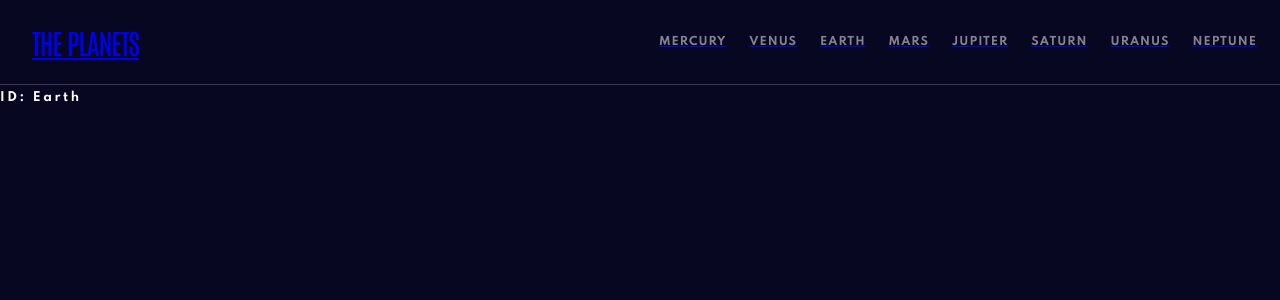
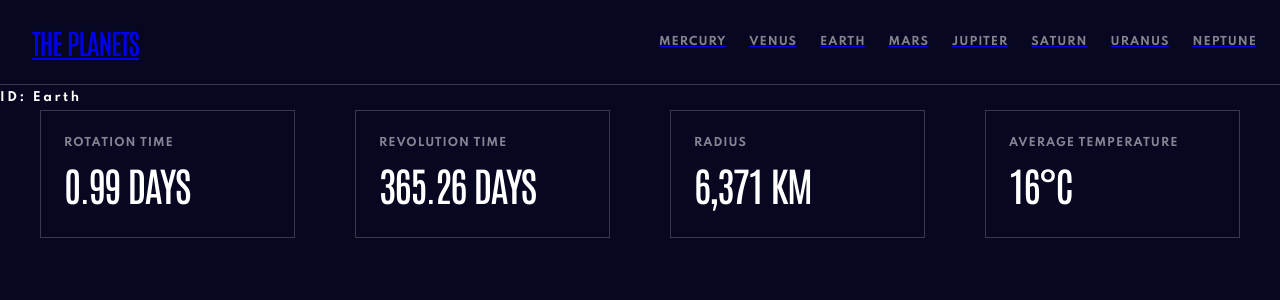
Before and after one commit to marshalldanel/planet-facts, a React (Create React App) app: page / in a window 1280 px wide. Shown: the top 300 px of the page. Built offline with nearby package versions, Linux system fonts and the light colour scheme.

Commit message:
Add fact boxes + styles

```diff
--- /dev/null
+++ b/src/components/FactBox.js
@@ -0,0 +1,81 @@
+import React from 'react';
+import styled from 'styled-components';
+import { mediaQueries } from '../styles/mediaQueries';
+
+const StyledBox = styled.div`
+  align-items: center;
+  border: 0.1rem solid rgba(255, 255, 255, 0.2);
+  display: flex;
+  flex-flow: row nowrap;
+  height: 4.8rem;
+  justify-content: space-between;
+  margin: 0.8rem 2.4rem;
+
+  ${mediaQueries('tablet')`
+    align-items: flex-start;
+    flex-flow: column nowrap;
+    height: 8.8rem;
+    margin: 0 .6rem;
+    width: 16.4rem;
+  `}
+
+  ${mediaQueries('desktop')`
+    align-items: flex-start;
+    height: 128px;
+    margin: 0 3rem;
+    width: 25.5rem;
+  `}
+
+  p {
+    color: #ffffff;
+    font-family: Spartan;
+    font-size: 0.8rem;
+    font-weight: bold;
+    letter-spacing: 0.073rem;
+    line-height: 1.6rem;
+    opacity: 0.5;
+    padding-left: 2.4rem;
+    text-transform: uppercase;
+
+    ${mediaQueries('tablet')`
+      padding: 1.6rem 0 0 1.5rem;
+    `}
+
+    ${mediaQueries('desktop')`
+      font-size: 1.1rem;
+      letter-spacing: .1rem;
+      line-height: 2.5rem;
+      padding: 2rem 0 0 2.3rem;
+    `}
+  }
+
+  h2 {
+    font-family: Antonio;
+    font-size: 2rem;
+    font-weight: normal;
+    letter-spacing: -0.075rem;
+    line-height: 2.6rem;
+    padding-right: 2.4rem;
+    text-transform: uppercase;
+
+    ${mediaQueries('tablet')`
+      padding: 0 0 1.9rem 1.5rem;
+    `}
+
+    ${mediaQueries('desktop')`
+      font-size: 4rem;
+      letter-spacing: -.15rem;
+      line-height: 5.2rem;
+      padding: 0 0 2.7rem 2.3rem;
+    `}
+  }
+`;
+
+export default function FactBox({ title, content }) {
+  return (
+    <StyledBox>
+      <p>{title}</p>
+      <h2>{content}</h2>
+    </StyledBox>
+  );
+}
--- /dev/null
+++ b/src/components/PlanetFacts.js
@@ -0,0 +1,32 @@
+import React from 'react';
+import styled from 'styled-components';
+import { mediaQueries } from '../styles/mediaQueries';
+
+import FactBox from './FactBox';
+
+const StyledContainer = styled.div`
+  display: flex;
+  flex-flow: column nowrap;
+  justify-items: space-evenly;
+
+  ${mediaQueries('tablet')`
+    flex-flow: row nowrap;
+    justify-content: center;
+  `}
+`;
+
+export default function PlanetFacts({
+  radius,
+  revolution,
+  rotation,
+  temperature,
+}) {
+  return (
+    <StyledContainer>
+      <FactBox title={'Rotation Time'} content={rotation} />
+      <FactBox title={'Revolution Time'} content={revolution} />
+      <FactBox title={'Radius'} content={radius} />
+      <FactBox title={'Average Temperature'} content={temperature} />
+    </StyledContainer>
+  );
+}
--- a/src/components/PlanetPage.js
+++ b/src/components/PlanetPage.js
@@ -1,14 +1,31 @@
 import React from 'react';
 import { useLocation } from 'react-router-dom';
+import PlanetFacts from './PlanetFacts';
 
 export default function PlanetPage({ homePlanet }) {
   let { state } = useLocation();
 
-  const planet = homePlanet ? homePlanet : state.planet;
+  const {
+    geology,
+    images,
+    name,
+    overview,
+    radius,
+    revolution,
+    rotation,
+    structure,
+    temperature,
+  } = homePlanet ? homePlanet : state.planet;
 
   return (
     <div>
-      <h3>ID: {planet.name}</h3>
+      <h3>ID: {name}</h3>
+      <PlanetFacts
+        radius={radius}
+        revolution={revolution}
+        rotation={rotation}
+        temperature={temperature}
+      />
     </div>
   );
 }
```
